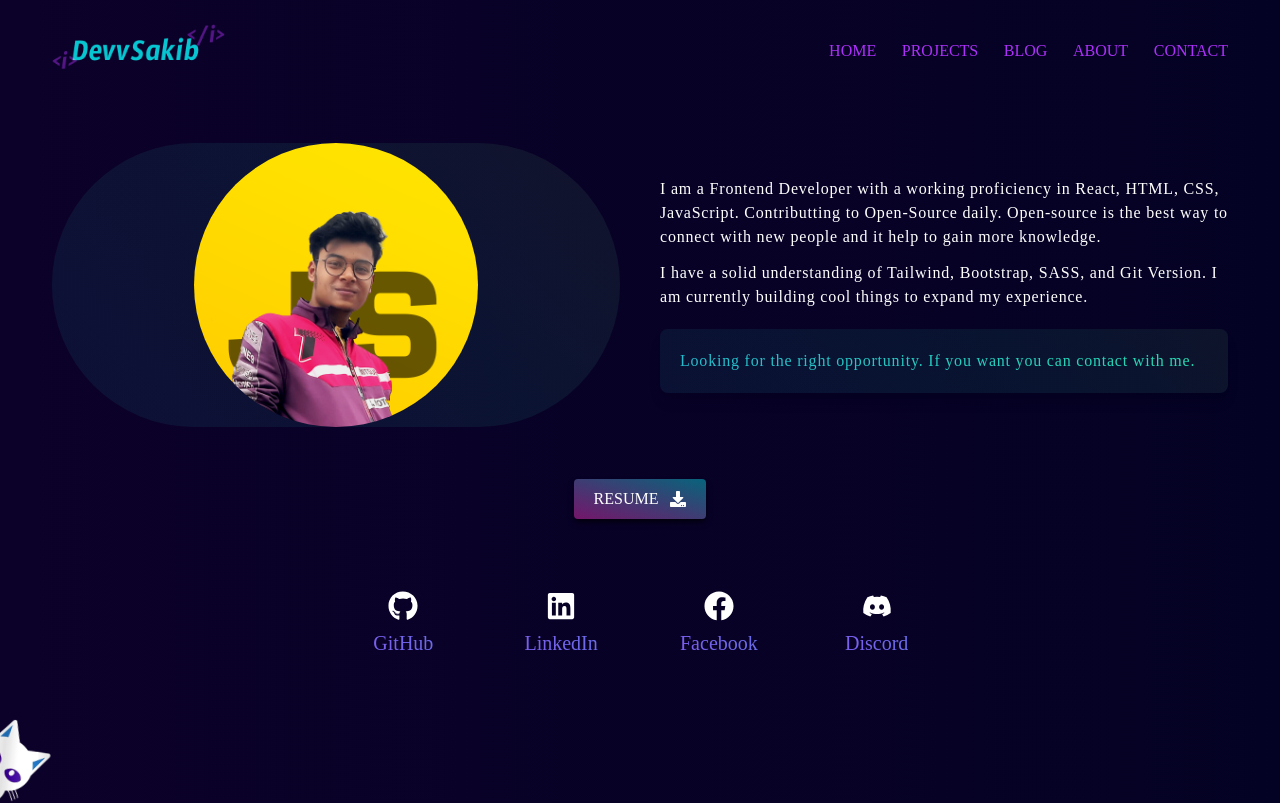
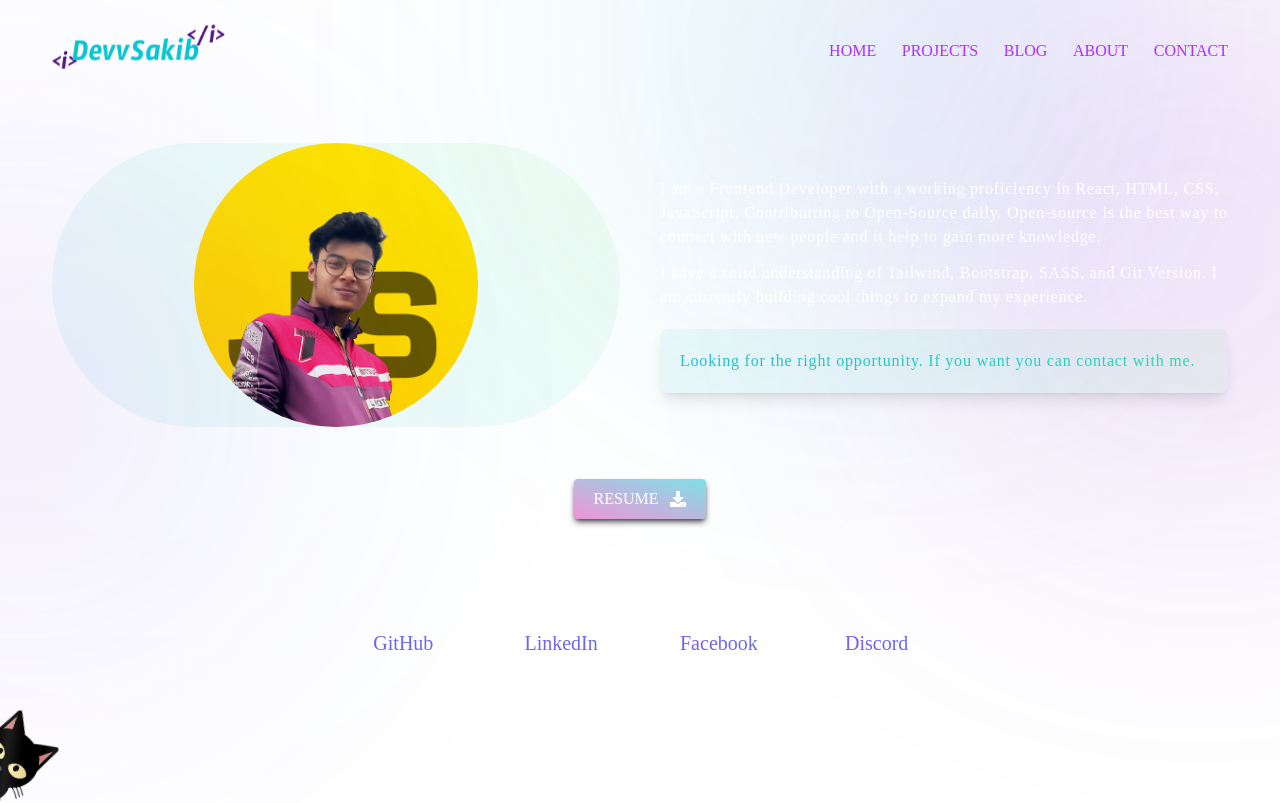
Before and after one commit to devvsakib/dsportfolio, a React (Vite) app: page /about in a window 1280 px wide. Shown: the top 803 px of the page. Built offline with nearby package versions, Linux system fonts and the light colour scheme; a web font is replaced by a local one.

Commit message:
theme function added to utils

```diff
--- a/src/components/About/Details.jsx
+++ b/src/components/About/Details.jsx
@@ -1,18 +1,19 @@
 import Stack from "./Stack"
 import SocialLinks from '../SocialLinks/SocialLinks'
 import { FaDownload } from 'react-icons/fa'
-
+import Theme from "../utils/Theme.jsx"
 const Details = () => {
+    const { theme } = Theme()
     return (
-        <div className="mt-10 z-[9999999999999999999999999]">
-            <div className="grid grid-cols-1 md:grid-cols-2  grid-rows-1  items-center gap-10">
+        <div className="mt-10">
+            <div className="grid grid-cols-1 md:grid-cols-2 grid-rows-1  items-center gap-10">
 
                 <div className="justify-center">
                     <div className="rounded-full overflow-hidden bg-gradient-to-r  via-[#ffe700]/5 from-[#851EED]/5 to-[#07C5D1]/5 devv-bg">
                         <img className="w-1/2 mx-auto rounded-full" src="/assets/DevvSakib.png" alt="" />
                     </div>
                 </div>
-                <div className="text-md tracking-wider font-[poppins] text-white">
+                <div className={`text-md tracking-wider z-[9999] font-[poppins] text-white ${theme ? "text-black" : ""}`}>
                     <p className="mb-3">I am a <span>Frontend Developer</span> with a working proficiency in React, HTML, CSS, JavaScript. Contributting to Open-Source daily. Open-source is the best way to connect with new people and it help to gain more knowledge.</p>
                     <p className="">I have a solid understanding of Tailwind, Bootstrap, SASS, and Git Version. I am currently building cool things to expand my experience.</p>
                     <div className="mt-5 devv-bg p-5 rounded-lg shadow-lg">
--- a/src/components/Header/Header.jsx
+++ b/src/components/Header/Header.jsx
@@ -4,13 +4,11 @@ import './css/header.css'
 import MenuIcon from '@mui/icons-material/Menu';
 // import { FaMoon, FaSun } from 'react-icons/fa';
 import { motion } from 'framer-motion';
+import Theme from "../utils/Theme.jsx"
 
-const getThemeStatus = () => {
-    const savedTheme = localStorage.getItem('theme');
-    return savedTheme ? JSON.parse(savedTheme) : false;
-}
 
 const Header = () => {
+    const { theme, toggleTheme } = Theme()
     const navElement = [
         { name: 'Home', link: '/' },
         { name: 'Projects', link: '/projects' },
@@ -20,10 +18,6 @@ const Header = () => {
         { name: 'Contact', link: '/contact' }]
     const [menuActive, setMenuActive] = useState(false);
     const [screenSize, setScreenSize] = useState();
-    const [theme, setTheme] = useState(getThemeStatus() || false);
-
-    theme ? document.body.style.background = "white" : document.body.style.background = ""
-    localStorage.setItem('theme', theme)
 
     useEffect(() => {
         const handleResize = () => setScreenSize(window.innerWidth);
@@ -77,8 +71,8 @@ const Header = () => {
                         </Link>
                     ))}
                     {/* <button className='ml-4' onClick={() => setTheme(!theme)}> */}
-                        {/* {theme ? <FaSun /> : <FaMoon />} */}
-                        {/* <img src={!theme ? "/assets/lightcat.png" : "/assets/darkcat.png"} className='w-8' alt="" /> */}
+                    {/* {theme ? <FaSun /> : <FaMoon />} */}
+                    {/* <img src={!theme ? "/assets/lightcat.png" : "/assets/darkcat.png"} className='w-8' alt="" /> */}
                     {/* </button> */}
                 </div>
             </div>
@@ -99,10 +93,10 @@ const Header = () => {
                 }}
                 transition={{ type: "spring", stiffness: 500, damping: 30 }}
 
-                className='fixed -left-3 -bottom-3 w-28'
-                onClick={() => setTheme(!theme)}
+                className='fixed left-0 bottom-0 w-28'
+                onClick={() => toggleTheme()}
             >
-                <img src="/assets/test.png" className={`${!theme && 'invert saturate-200 hue-rotate-30 origin-top-left rotate-6'} transition-all ease-linear duration-500`} alt="" />
+                <img src={theme ? "/assets/test.png" : "/assets/test2.png"} className={`${theme && 'origin-top-left rotate-6'} w-16 transition-all ease-linear duration-500`} alt="" />
             </motion.button>
         </header >
     )
--- /dev/null
+++ b/src/components/utils/Theme.jsx
@@ -0,0 +1,18 @@
+import { useState } from 'react';
+
+const getThemeStatus = () => {
+    const savedTheme = localStorage.getItem('theme');
+    return savedTheme ? JSON.parse(savedTheme) : false;
+}
+
+const Theme = () => {
+    const [theme, setTheme] = useState(getThemeStatus() ? true : false);
+    localStorage.setItem('theme', !theme)
+    theme ? document.body.style.background = "white" : document.body.style.background = ""
+    const toggleTheme = () => {
+        setTheme(!theme);
+    };
+    return { theme, toggleTheme };
+}
+
+export default Theme;
--- a/src/pages/About.jsx
+++ b/src/pages/About.jsx
@@ -2,9 +2,13 @@ import Details from "../components/About/Details"
 import Notice from '../components/Notice/Notice'
 const About = () => {
     return (
-        <div Class="mb-10">
+        <div Class="mb-10 ">
+            <Details />
+            <div className="circle -z-99999"></div>
+            <div className="circle -z-99999 c2"></div>
+            <div className="circle -z-99999 c3"></div>
             {/* <Notice /> */}
-            <Details />
+
         </div>
     )
 }
```
Also changed, not shown: public/assets/test.png, public/assets/test2.png (added).
